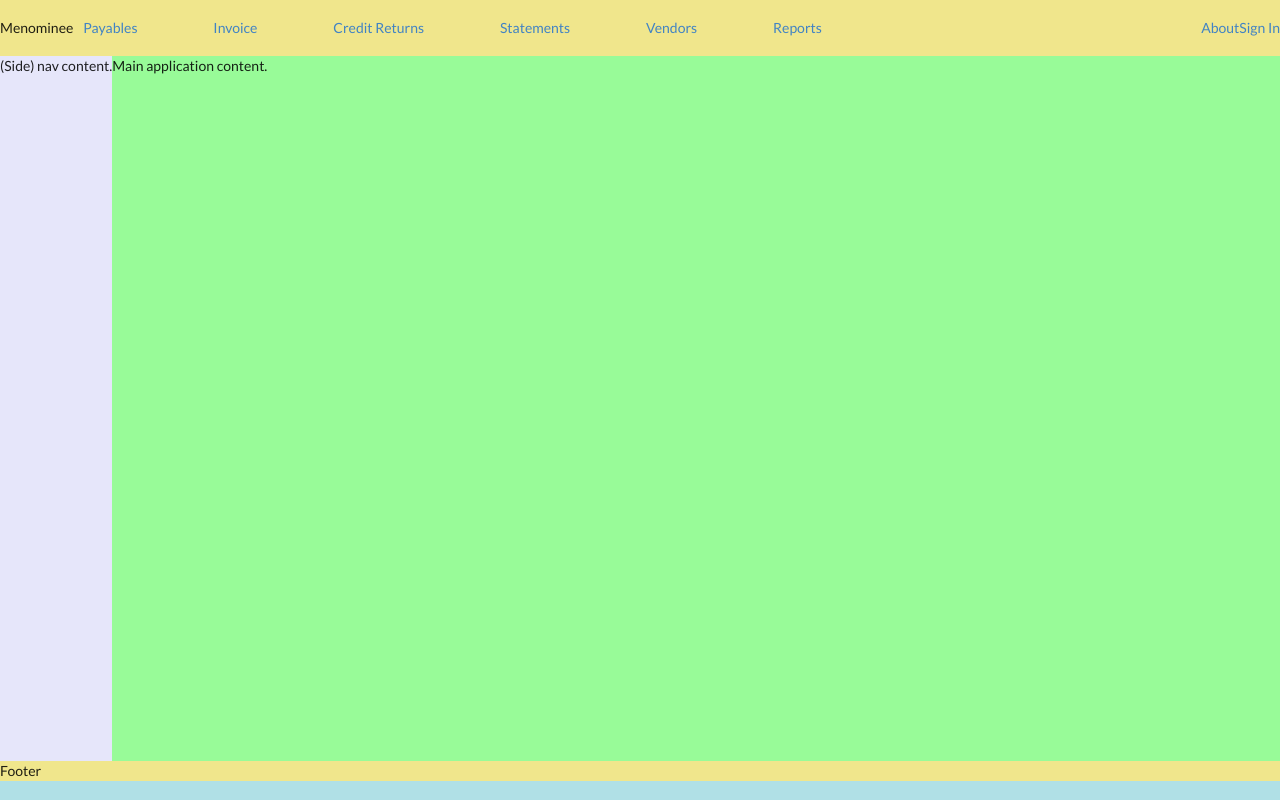
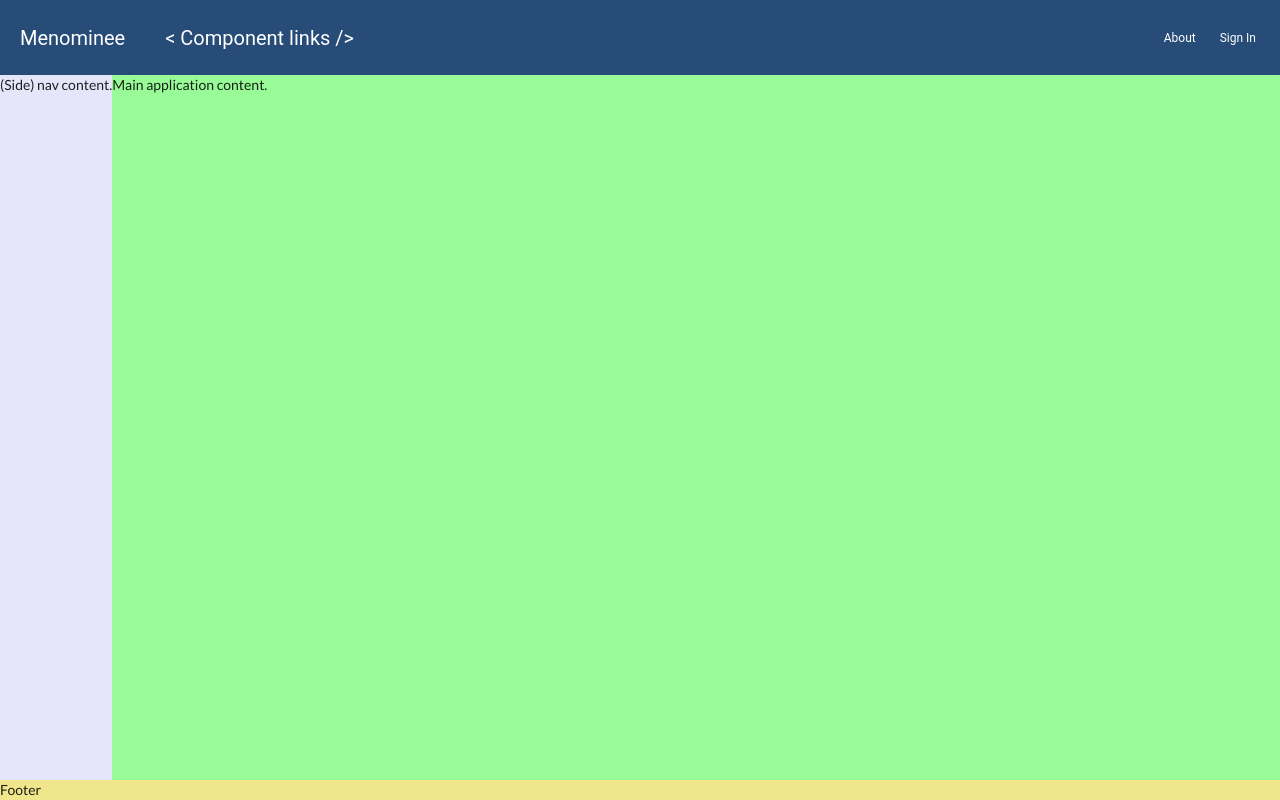
Before and after one commit to DavidEaton/flexbox, a plain HTML site: page index.html in a window 1280 px wide. Drawn offline with nearby package versions, Linux system fonts and the light colour scheme.

Commit message:
Style main header and user links with Semantic UI Fix jquery cdn browser error

```diff
--- a/index.html
+++ b/index.html
@@ -4,7 +4,7 @@
 <head>
     <meta charset="utf-8" />
     <meta name="viewport" content="width=device-width, initial-scale=1.0, maximum-scale=1.0, user-scalable=no" />
-    <title>Felx Nav</title>
+    <title>Css Flexbox</title>
     <base href="/" />
     <link rel='stylesheet' type='text/css'
         href='https://cdnjs.cloudflare.com/ajax/libs/semantic-ui/2.4.1/semantic.min.css' />
@@ -18,18 +18,19 @@
         </div>
 
         <div class="component-links bordered">
-            <a href="">Payables</a>
+            &#60; Component links /&#62;
+
+            <!-- <a href="">Payables</a>
             <a href="">Invoice</a>
             <a href="">Credit Returns</a>
             <a href="">Statements</a>
             <a href="">Vendors</a>
-            <a href="">Reports</a>
+            <a href="">Reports</a> -->
         </div>
 
-
         <div class="header-links bordered">
-            <a href="">About</a>
-            <a href="">Sign In</a>
+            <a class="header-link " href="">About</a>
+            <a class="header-link " href="">Sign In</a>
         </div>
     </header>
 
@@ -47,6 +48,7 @@
         Footer
     </footer>
 
+    <script src="https://cdnjs.cloudflare.com/ajax/libs/jquery/3.2.0/jquery.min.js" integrity="sha512-suUtSPkqYmFd5Ls30Nz6bjDX+TCcfEzhFfqjijfdggsaFZoylvTj+2odBzshs0TCwYrYZhQeCgHgJEkncb2YVQ==" crossorigin="anonymous" referrerpolicy="no-referrer"></script>
     <script src="https://cdnjs.cloudflare.com/ajax/libs/semantic-ui/2.4.1/semantic.min.js"></script>
 </body>
 
@@ -75,14 +77,26 @@
     .mainHeader {
         height: 4em;
         align-items: center;
-        background-color: khaki;
+        padding-left: 1em;
+        color: white;
+        background-color: #274c77;
+        font-size: 20px;
+        font-family: "Roboto", "Segoe UI", "GeezaPro", "DejaVu Serif", "sans-serif";
     }
 
     .header-links {
+        font-size: 12px;
+
         display: flex;
         justify-content: flex-end;
         flex-grow: 1;
         flex-wrap: wrap;
+        padding: 1em;
+    }
+
+    .header-link {
+        color: white;
+        padding: 1em;
     }
 
     .component-links {
@@ -90,7 +104,7 @@
         justify-content:space-between;
         flex-grow: 1;
         flex-wrap: wrap;
-        padding-left: 10px;
+        padding-left: 2em;
     }
 
     nav {
```
